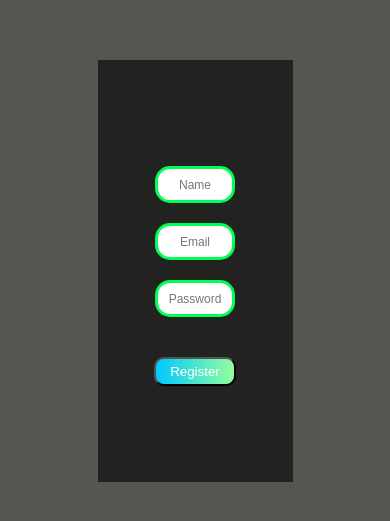
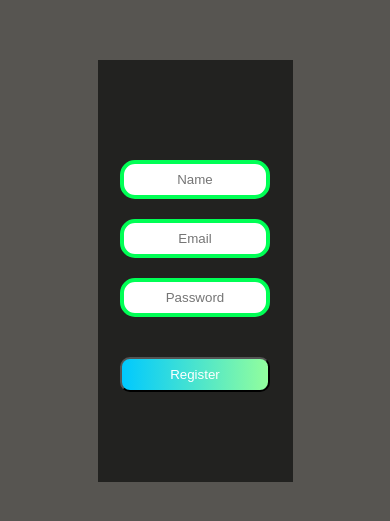
Before and after one commit to CemTunna/InputEffect, a plain HTML site: page index.html in a window 390 px wide. Shown: the part 143-664 px from the top of the page. Drawn offline with nearby package versions, Linux system fonts and the light colour scheme; files that its build step writes are made by us from their sources.

Commit message:
some changes made

```diff
--- a/style.scss
+++ b/style.scss
@@ -56,24 +56,3 @@ body {
   //   background-color: rgb(0, 204, 255);
   background: linear-gradient(to right, #00c9ff, #92fe9d);
 }
-
-@media (max-width: 600px) {
-  input::placeholder {
-    font-size: 12px;
-  }
-  .btn {
-    padding: 0.3rem 0.9rem;
-  }
-  .form input[type='text'],
-  .form input[type='password'],
-  .form input[type='email'] {
-    width: 80px;
-    border: 3px solid rgb(0, 255, 85);
-  }
-
-  .form input[type='text']:focus,
-  .form input[type='password']:focus,
-  .form input[type='email']:focus {
-    width: 150px;
-  }
-}
```
